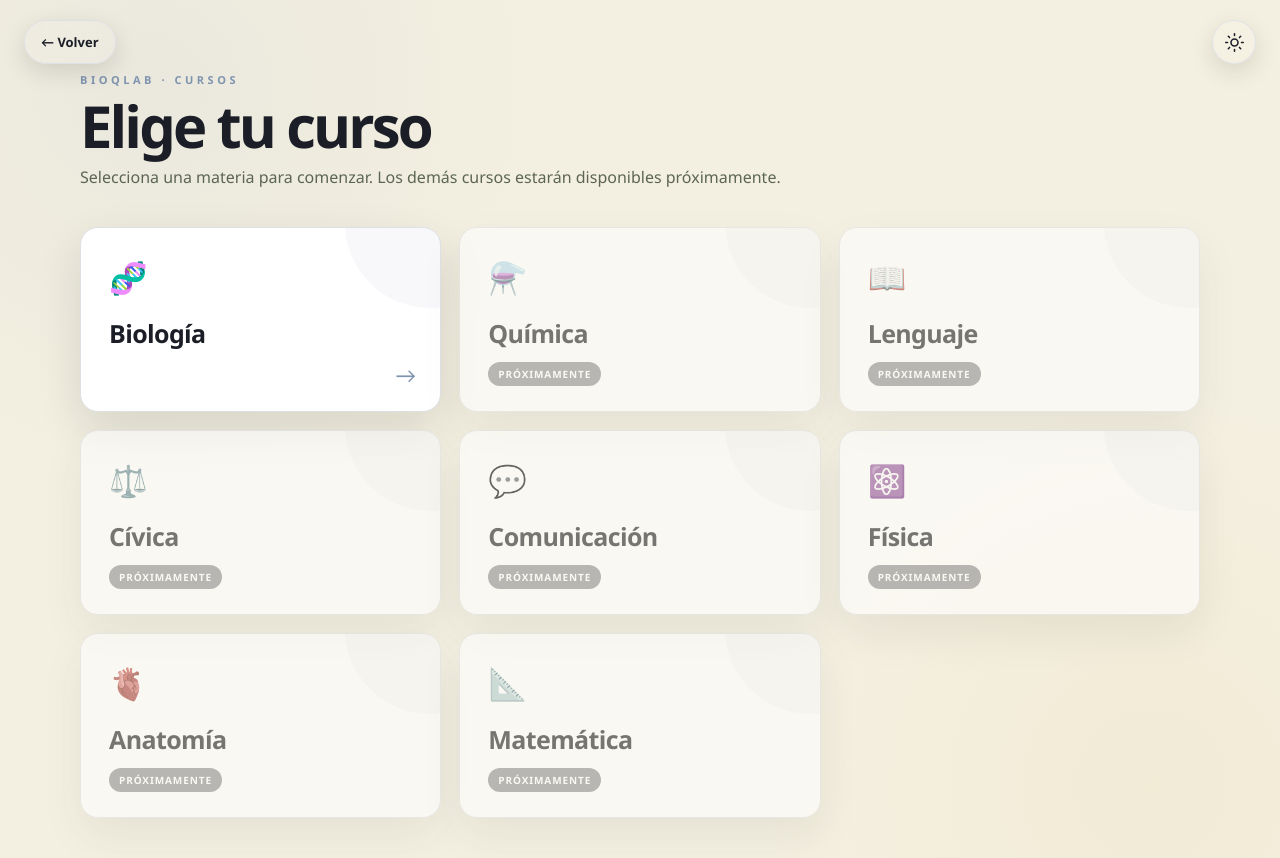
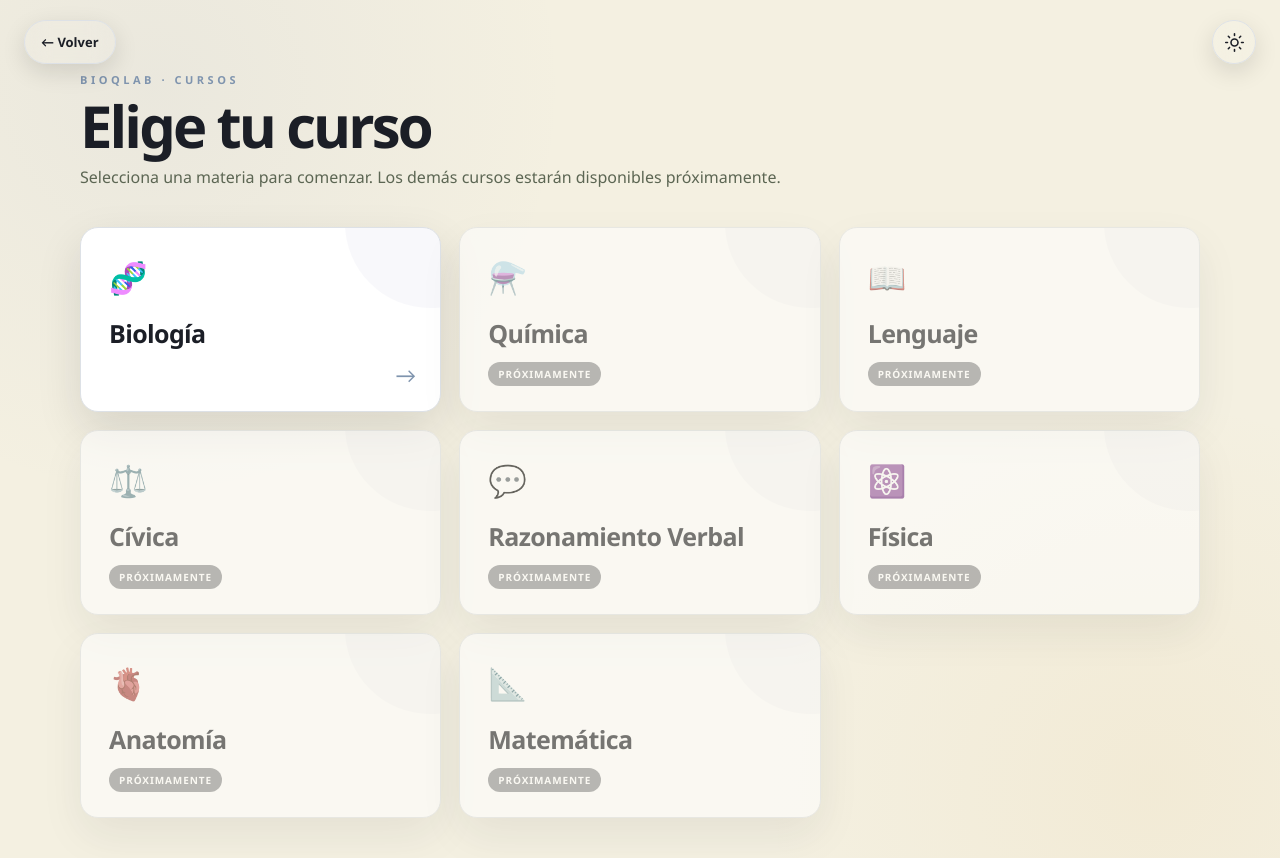
Before and after one commit to BioQLabCompany/BioQLab, a plain HTML site: page menu/cursos/index.html in a window 1280 px wide. Drawn offline with Linux system fonts and the light colour scheme.

Commit message:
Update index.html

```diff
--- a/menu/cursos/index.html
+++ b/menu/cursos/index.html
@@ -353,7 +353,7 @@
 
       <article class="curso-card disabled">
         <div class="curso-icon">💬</div>
-        <h2 class="curso-name">Comunicación</h2>
+        <h2 class="curso-name">Razonamiento Verbal</h2>
         <span class="badge">Próximamente</span>
       </article>
 
```
